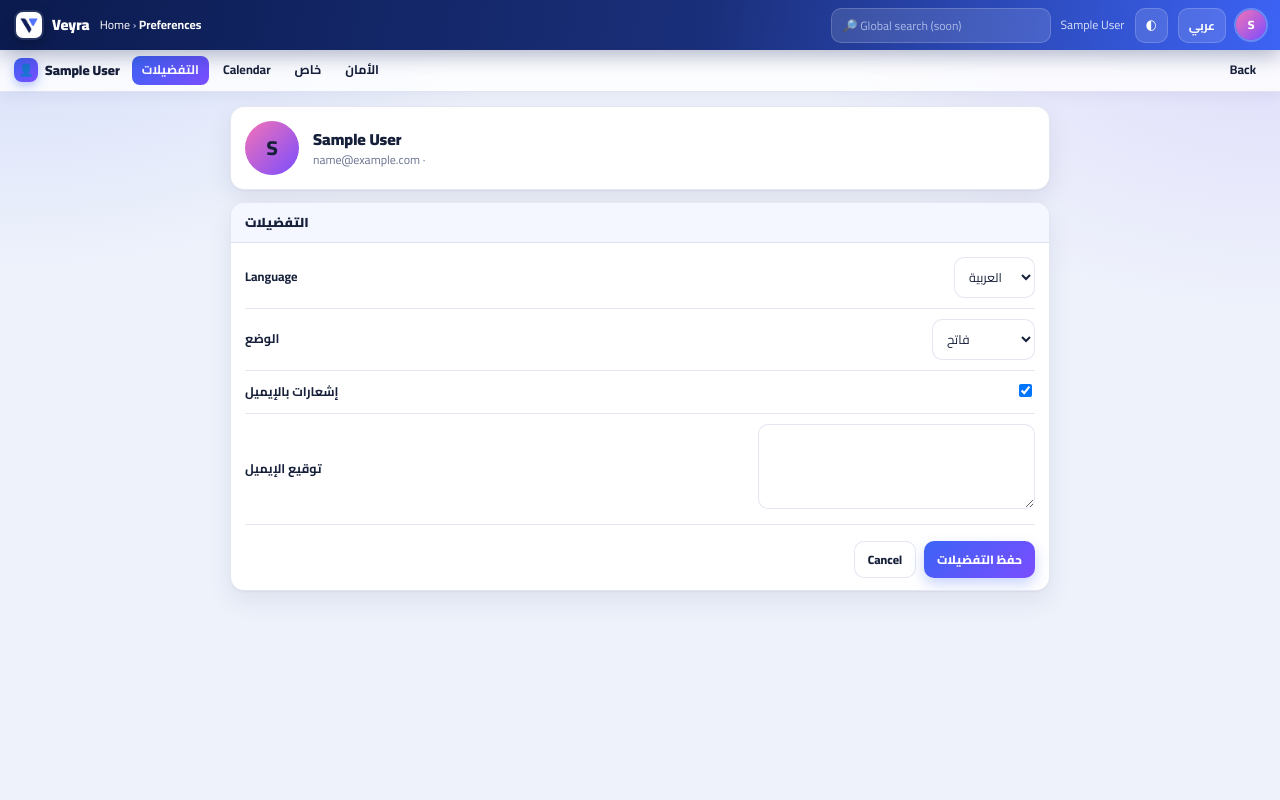
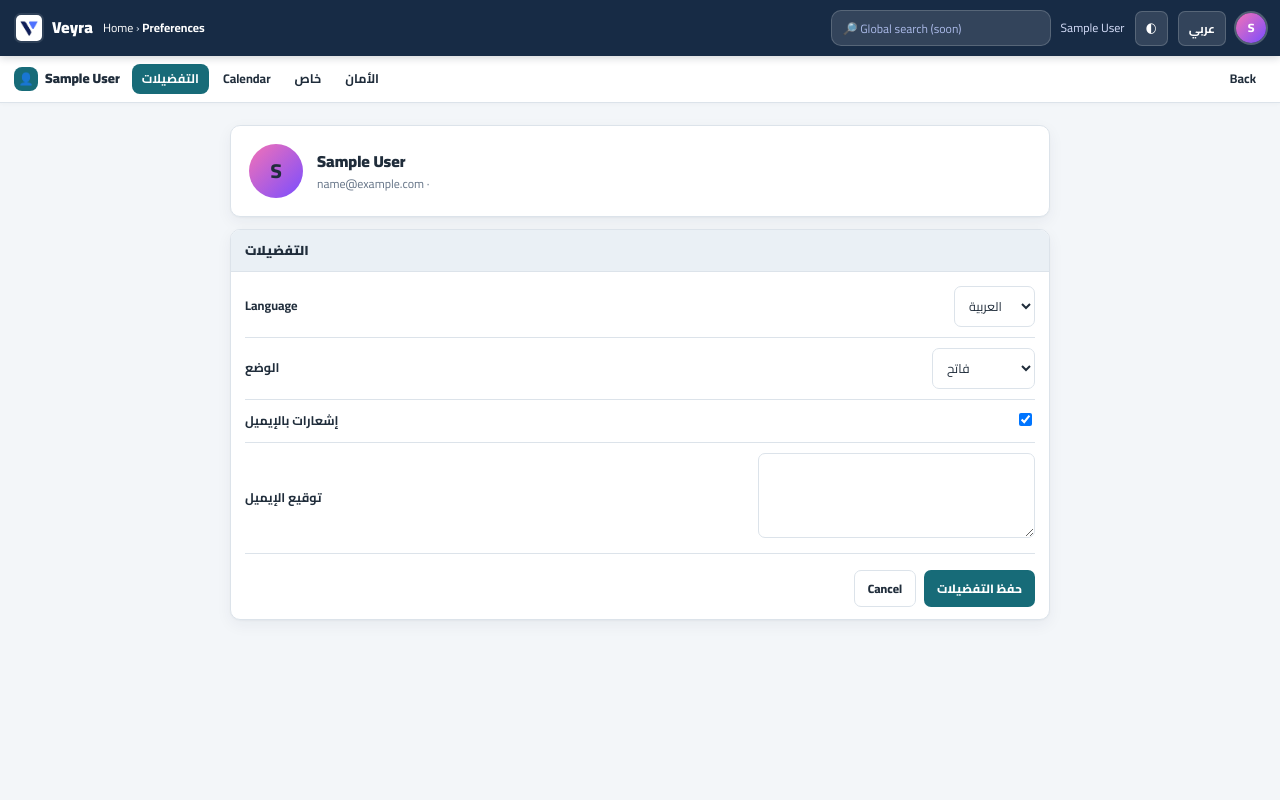
Before and after one commit to AhmedSteven-ctrl/Veyra-ERP, a Django app: page /accounts/me/ in a window 1280 px wide. Run offline with Django 5.2, Linux system fonts and the light colour scheme; the visitor is signed in with stand-in values (Sample User, id 1); data comes from the database, SQL or seed files in the repository.

Commit message:
Refresh UI with classic corporate theme

```diff
--- a/static/css/app.css
+++ b/static/css/app.css
@@ -95,3 +95,126 @@
   .lang-form{margin:0}
   @media (max-width:800px){.search{display:none}.crumb{display:none}.who{display:none}}
   @media (prefers-reduced-motion:reduce){*{animation:none!important;transition:none!important}}
+
+
+/* Veyra corporate UI refresh: restrained navy/teal, clear hierarchy, accessible states. */
+:root {
+  --navy: #172B45;
+  --navy2: #223D5B;
+  --blue: #176B78;
+  --violet: #327F88;
+  --text: #202D3B;
+  --muted: #657487;
+  --line: #DCE3EA;
+  --card: #FFFFFF;
+  --glass: rgba(255,255,255,.96);
+  --bg: #F3F6F9;
+  --th: #EAF0F5;
+  --shadow: 0 1px 2px rgba(24,43,66,.04), 0 5px 16px rgba(24,43,66,.055);
+  --shadow-lg: 0 12px 28px rgba(24,43,66,.12);
+}
+[data-theme="dark"] {
+  --navy: #111D2B;
+  --navy2: #1A2B3D;
+  --blue: #65B7C0;
+  --violet: #3B8991;
+  --text: #E6EDF4;
+  --muted: #A4B2C2;
+  --line: #314254;
+  --card: #1B2938;
+  --glass: rgba(23,36,50,.97);
+  --bg: #111B27;
+  --th: #223345;
+  --shadow: 0 1px 2px rgba(0,0,0,.18), 0 5px 16px rgba(0,0,0,.12);
+  --shadow-lg: 0 12px 28px rgba(0,0,0,.25);
+}
+body {
+  background: var(--bg);
+  background-attachment: initial;
+  font-size: 13px;
+  line-height: 1.6;
+}
+.topbar {
+  background: var(--navy);
+  box-shadow: 0 2px 8px rgba(10,25,42,.18);
+  min-height: 56px;
+  height: auto;
+  padding-block: 8px;
+}
+.brand { font-size: 16px; letter-spacing: .15px; }
+.brand img.logo { border-radius: 7px; box-shadow: none; }
+.crumb { color: #D1DCE7; }
+.modnav {
+  background: var(--glass);
+  backdrop-filter: blur(8px);
+  box-shadow: 0 1px 4px rgba(24,43,66,.035);
+  top: 56px;
+  padding-block: 8px;
+}
+.mico {
+  background: var(--blue);
+  box-shadow: none;
+}
+.modnav a.on {
+  background: var(--blue);
+  box-shadow: none;
+}
+.modnav a:hover { color: var(--blue); }
+main { max-width: 1600px; margin-inline: auto; padding: 22px 24px 44px; }
+.card, .tile, .stat, .tbl { border-radius: 10px; }
+.card { padding: 18px; }
+.tile { border-radius: 12px; box-shadow: var(--shadow); }
+.tile::after { display: none; }
+.tile:hover { transform: translateY(-2px); }
+.tile .ico { border-radius: 10px; box-shadow: none; }
+.tile:hover .ico { transform: none; }
+.hero { text-align: start; padding: 8px 0 12px; }
+.hero-t { color: var(--text); background: none; -webkit-text-fill-color: currentColor; font-size: 24px; }
+.hero-s { font-size: 13px; }
+.apps { max-width: none; grid-template-columns: repeat(auto-fill, minmax(150px, 1fr)); gap: 12px; padding-top: 12px; }
+.stats { gap: 12px; }
+.stat { border-radius: 10px; }
+.stat::before { background: var(--blue); }
+.stat:hover { transform: translateY(-1px); }
+.stat.on { box-shadow: inset 0 0 0 1px var(--blue); }
+.btn {
+  background: var(--blue);
+  box-shadow: none;
+  border-radius: 7px;
+  transition: background-color .15s, transform .15s;
+}
+.btn:hover { background: var(--navy2); box-shadow: none; transform: translateY(-1px); }
+.btn.ghost { border-radius: 7px; }
+.iconbtn { border-radius: 7px; }
+.tbl { border-radius: 10px; }
+.tbl th { font-size: 12px; letter-spacing: .1px; }
+.tbl th, .tbl td { padding: 10px 12px; }
+.tbl tbody tr:hover { background: color-mix(in srgb, var(--blue) 7%, var(--card)); }
+input, select, textarea { border-radius: 7px; min-height: 36px; }
+input[type="checkbox"] { min-height: auto; }
+.fgrid { gap: 14px 18px; }
+.fgrid label { font-size: 12px; }
+:where(a, button, input, select, textarea, summary):focus-visible {
+  outline: 3px solid color-mix(in srgb, var(--blue) 50%, transparent);
+  outline-offset: 2px;
+}
+button:disabled, .btn:disabled { opacity: .55; cursor: not-allowed; transform: none; }
+.dd-menu { border-radius: 10px; }
+#bulk { background: var(--navy); border-radius: 9px; }
+@media (max-width: 800px) {
+  main { padding: 16px 12px 32px; }
+  .topbar { gap: 7px; padding-inline: 10px; }
+  .modnav { top: 56px; }
+  .apps { grid-template-columns: repeat(auto-fill, minmax(125px, 1fr)); gap: 10px; }
+  .fgrid { grid-template-columns: minmax(0, 1fr); }
+}
+@media (max-width: 480px) {
+  .brand { font-size: 14px; }
+  main { padding-inline: 9px; }
+  .apps { grid-template-columns: repeat(2, minmax(0, 1fr)); }
+  .stats { grid-template-columns: repeat(2, minmax(0, 1fr)); }
+  .modnav .mname { width: 100%; }
+}
+@media (prefers-reduced-motion: reduce) {
+  .rise, .tile, .stat, .btn { animation: none; transition: none; }
+}
```
